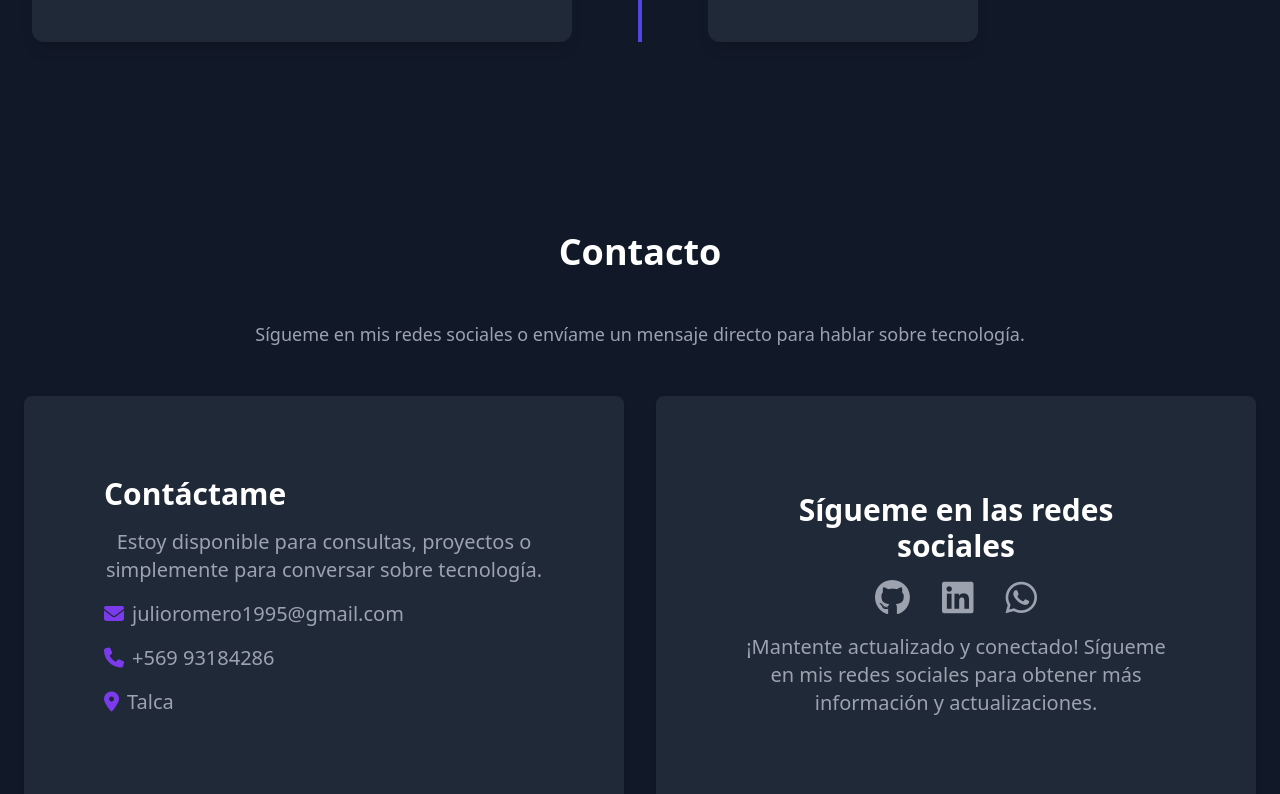
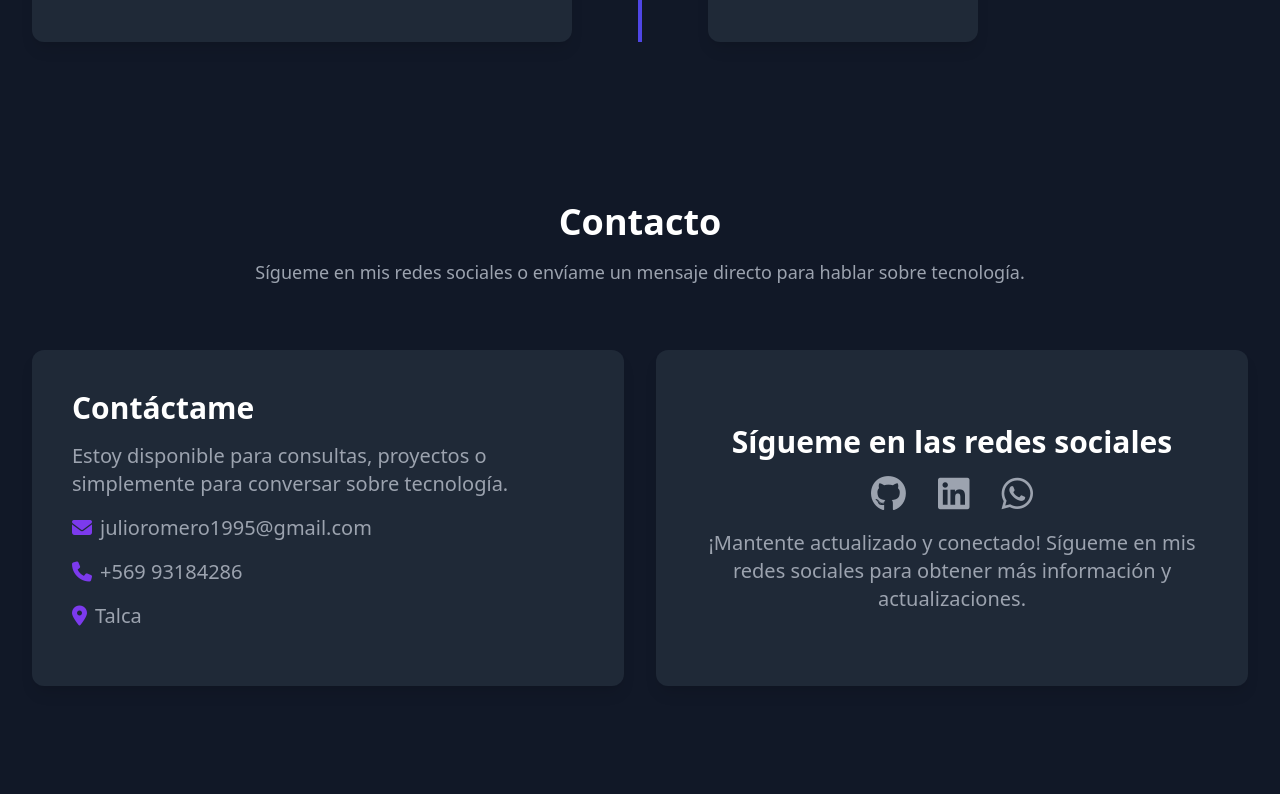
Before and after one commit to H0clar/portafolioAng, an Angular app: page / in a window 1280 px wide. Shown: the part 5060-5854 px from the top of the page. Built offline with nearby package versions, Linux system fonts and the light colour scheme.

Commit message:
correcciones contact

```diff
--- a/src/app/landing/contact/contact.component.html
+++ b/src/app/landing/contact/contact.component.html
@@ -1,20 +1,23 @@
-<section id="contact" class="flex items-center justify-center min-h-screen py-20 bg-gray-900 text-white">
-    <div class="container mx-auto px-6 text-center">
-      <h2 class="text-4xl font-bold mb-12 text-center" data-aos="fade-up">Contacto</h2>
-      <p class="text-gray-400 text-lg mb-12" data-aos="fade-up" data-aos-delay="200">Sígueme en mis redes sociales o envíame un mensaje directo para hablar sobre tecnología.</p>
-      <div class="grid gap-8 grid-cols-1 md:grid-cols-2 max-w-7xl mx-auto">
-        <div class="bg-gray-800 p-20 rounded-lg shadow-md flex flex-col justify-center items-center md:items-start" data-aos="fade-right">
+<section id="contact" class="bg-gray-900 py-20 overflow-hidden">
+    <div class="container mx-auto px-6">
+      <div class="text-center mb-16">
+        <h2 class="text-4xl font-bold text-white mb-4" data-aos="fade-up">Contacto</h2>
+        <p class="text-gray-400 text-lg" data-aos="fade-up" data-aos-delay="200">Sígueme en mis redes sociales o envíame un mensaje directo para hablar sobre tecnología.</p>
+      </div>
+      <div class="relative">
+        <div class="grid gap-8 grid-cols-1 md:grid-cols-2 mx-auto px-2">
+          <div class="bg-gray-800 p-10 rounded-xl shadow-lg flex flex-col justify-center items-center md:items-start" data-aos="fade-right">
             <h3 class="text-3xl font-bold text-white mb-4">Contáctame</h3>
-          <p class="text-xl text-gray-400 mb-4 max-w-2xl">
+            <p class="text-xl text-gray-400 mb-4 text-center md:text-left">
               Estoy disponible para consultas, proyectos o simplemente para conversar sobre tecnología.
             </p>
-          <div class="flex flex-col items-start space-y-4 mb-4">
+            <div class="flex flex-col items-center md:items-start space-y-4 mb-4">
               <p class="text-xl text-gray-400 flex items-center"><i class="fas fa-envelope text-purple-600 mr-2"></i> julioromero1995&#64;gmail.com</p>
               <p class="text-xl text-gray-400 flex items-center"><i class="fas fa-phone text-purple-600 mr-2"></i> +569 93184286</p>
               <p class="text-xl text-gray-400 flex items-center"><i class="fas fa-map-marker-alt text-purple-600 mr-2"></i> Talca</p>
             </div>
           </div>
-        <div class="bg-gray-800 p-20 rounded-lg shadow-md flex flex-col justify-center items-center" data-aos="fade-left">
+          <div class="bg-gray-800 p-10 rounded-xl shadow-lg flex flex-col justify-center items-center" data-aos="fade-left">
             <h3 class="text-3xl font-bold text-white mb-4">Sígueme en las redes sociales</h3>
             <div class="flex justify-center space-x-8 mb-4">
               <a href="https://github.com/H0clar" target="_blank" rel="noopener noreferrer" class="text-gray-400 hover:text-white transition duration-300 transform hover:scale-105">
@@ -27,10 +30,11 @@
                 <i class="fab fa-whatsapp text-4xl"></i>
               </a>
             </div>
-          <p class="text-xl text-gray-400 max-w-2xl text-center">
+            <p class="text-xl text-gray-400 text-center">
               ¡Mantente actualizado y conectado! Sígueme en mis redes sociales para obtener más información y actualizaciones.
             </p>
           </div>
         </div>
       </div>
+    </div>
   </section>
```
Lines whose indentation alone changed are shown as unchanged.
